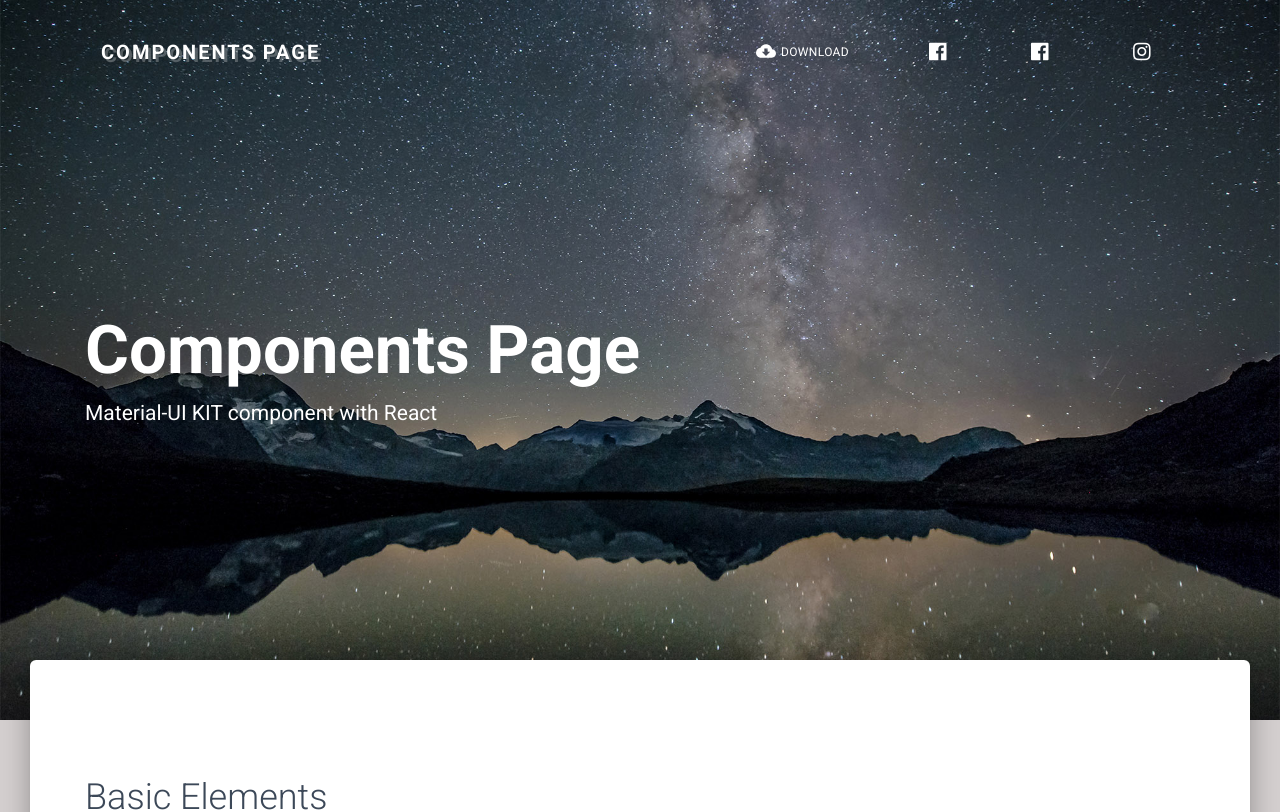
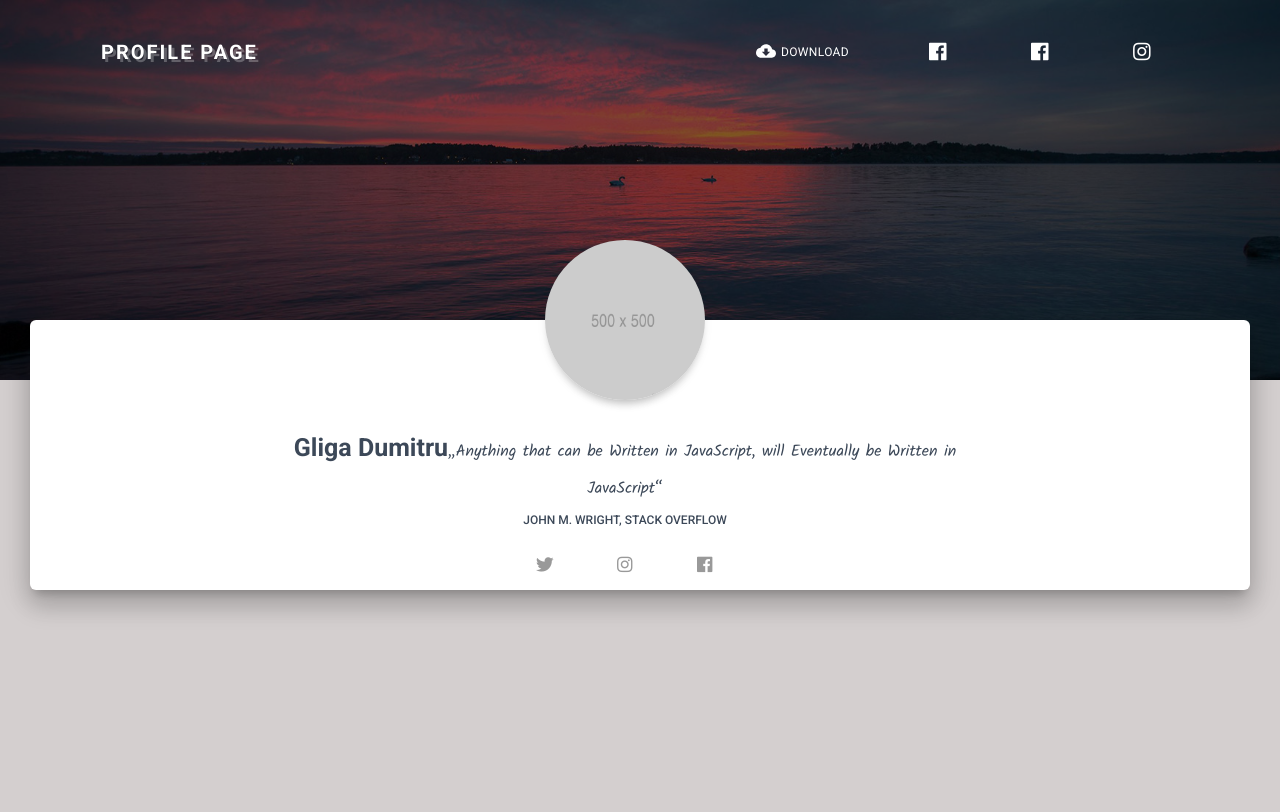
Before and after one commit to GligaDumitru/portofolio, a React (Create React App) app: page / in a window 1280 px wide. Shown: the top 812 px of the page. Built offline with nearby package versions, Linux system fonts and the light colour scheme.

Commit message:
adding profile page

```diff
--- a/public/index.html
+++ b/public/index.html
@@ -14,6 +14,16 @@
       content="Web site created using create-react-app"
     />
     <link rel="apple-touch-icon" href="%PUBLIC_URL%/logo192.png" />
+    <link rel="preconnect" href="https://fonts.gstatic.com" />
+    <link
+      href="https://fonts.googleapis.com/css2?family=Gloria+Hallelujah&display=swap"
+      rel="stylesheet"
+    />
+    <link rel="preconnect" href="https://fonts.gstatic.com" />
+    <link
+      href="https://fonts.googleapis.com/css2?family=Kalam&display=swap"
+      rel="stylesheet"
+    />
     <!--
       manifest.json provides metadata used when your web app is installed on a
       user's mobile device or desktop. See https://developers.google.com/web/fundamentals/web-app-manifest/
--- a/src/App.js
+++ b/src/App.js
@@ -10,7 +10,7 @@ const App = () => (
   <Switch>
     <Route exact path='/profile' component={ProfilePage} />
     <Route exact path='/components' component={Components} />
-    <Route path='/' component={Components} />
+    <Route path='/' component={ProfilePage} />
   </Switch>
 );
 
--- a/src/shared/Parallax/Parallax.jsx
+++ b/src/shared/Parallax/Parallax.jsx
@@ -23,10 +23,11 @@ const Parallax = ({ className, small, style, filter, image, children }) => {
     setTransform(`translate3d(0,${window.pageYOffset / 2}px,0)`);
   };
 
+  console.log(filter, small, className);
   const parallaxClasses = classNames({
     parallax: true,
-    [filter]: filter,
-    [small]: small,
+    filter: filter,
+    small: small,
     [className]: className,
   });
   return (
--- /dev/null
+++ b/src/styles/shared/images.style.scss
@@ -0,0 +1,40 @@
+.img-fluid {
+    max-width: 100%;
+    height: auto;
+}
+
+.img-rounded {
+    border-radius: 6px !important;
+}
+.img-circle {
+    border-radius: 50% !important;
+}
+.img-raised {
+    box-shadow: 0 5px 15px -8px rgba(0, 0, 0, 0.24), 0 8px 10px -5px rgba(0, 0, 0, 0.2);
+}
+.img-gallery {
+    width: 100%;
+    margin-bottom: 2.142rem;
+}
+.img-card-top {
+    width: 100%;
+    border-top-left-radius: calc(0.25rem - 1px);
+    border-top-right-radius: calc(0.25rem - 1px);
+}
+.img-card-bottom {
+    width: 100%;
+    border-bottom-left-radius: calc(0.25rem - 1px);
+    border-bottom-right-radius: calc(0.25rem - 1px);
+}
+.img-card {
+    width: 100%;
+    border-radius: calc(0.25rem - 1px);
+}
+.img-card-overlay {
+    position: absolute;
+    top: 0;
+    right: 0;
+    bottom: 0;
+    left: 0;
+    padding: 1.25rem;
+}
--- a/src/styles/shared/index.scss
+++ b/src/styles/shared/index.scss
@@ -5,3 +5,4 @@
 @import "./input.style.scss";
 @import "./parallax.style.scss";
 @import "./tooltip.style.scss";
+@import "./images.style.scss";
--- a/src/styles/utils/_variables.scss
+++ b/src/styles/utils/_variables.scss
@@ -12,6 +12,32 @@ $successColor: #4caf50;
 $infoColor: #00acc1;
 $roseColor: #e91e63;
 $grayColor: #999999;
+
+@mixin mainFn {
+    background: #ffffff;
+    position: relative;
+    z-index: 3;
+}
+
+@mixin mainRaisedFn {
+    margin: -60px 30px 0px;
+    border-radius: 6px;
+    box-shadow: 0 16px 24px 2px rgba(0, 0, 0, 0.14), 0 6px 30px 5px rgba(0, 0, 0, 0.12),
+        0 8px 10px -5px rgba(0, 0, 0, 0.2);
+}
+
+@mixin titleFn {
+    font-weight: 600;
+    display: inline-block;
+    position: relative;
+}
+
+@mixin subtitleFn {
+    font-size: 1.313rem;
+    font-weight: normal;
+    max-width: 600px;
+    margin: 0;
+}
 
 @mixin containerFluid {
     padding-left: 15px;
--- a/src/styles/views/components.style.scss
+++ b/src/styles/views/components.style.scss
@@ -9,30 +9,16 @@
         text-align: left;
     }
     .title {
-        font-size: 4.2rem;
-        font-weight: 600;
-        display: inline-block;
-        position: relative;
+        @include titleFn;
     }
     .subtitle {
-        font-size: 1.313rem;
-        font-weight: normal;
-        max-width: 600px;
-        margin: 0;
+        @include subtitleFn;
     }
     .main {
-        background: #ffffff;
-        position: relative;
-        z-index: 3;
-        padding: 20px;
-        box-sizing: border-box;
-        min-height: 1000px;
+        @include mainFn;
     }
     .main-raised {
-        margin: -60px 30px 0px;
-        border-radius: 6px;
-        box-shadow: 0 16px 24px 2px rgba(0, 0, 0, 0.14), 0 6px 30px 5px rgba(0, 0, 0, 0.12),
-            0 8px 10px -5px rgba(0, 0, 0, 0.2);
+        @include mainRaisedFn;
     }
     .link {
         text-decoration: none;
--- a/src/styles/views/index.scss
+++ b/src/styles/views/index.scss
@@ -1,2 +1,3 @@
 @import "./components.style.scss";
+@import "./profile.style.scss";
 @import "./componentsSections/index.scss";
--- /dev/null
+++ b/src/styles/views/profile.style.scss
@@ -0,0 +1,43 @@
+@import "../utils/variables";
+
+.profile-wrapper {
+    .container {
+        @include containerFn;
+    }
+    .profile {
+        text-align: center;
+        img {
+            max-width: 160px;
+            width: 100%;
+            margin: 0 auto;
+            transform: translate3d(0, -50%, 0);
+        }
+    }
+    .main {
+        @include mainFn;
+    }
+    .main-raised {
+        @include mainRaisedFn;
+    }
+    .link {
+        text-decoration: none;
+    }
+    .name {
+        margin-top: -80px;
+        quotes: "„" "“" "‚" "‘";
+        q {
+            font-family: "Kalam", cursive;
+        }
+    }
+    .textCenter {
+        text-align: center;
+    }
+    .title {
+        @include titleFn;
+        display: inline-block;
+        position: relative;
+        margin-top: 30px;
+        min-height: 32px;
+        text-decoration: none;
+    }
+}
--- a/src/views/ProfilePage/ProfilePage.jsx
+++ b/src/views/ProfilePage/ProfilePage.jsx
@@ -1,6 +1,63 @@
-import Button from '@material-ui/core/Button';
 import React from 'react';
 
-const ProfilePage = () => <Button>sad</Button>;
+import bg7 from '../../assets/img/bg2.jpg';
+import profile from '../../assets/img/faces/dan.png';
+import { default as Button } from './../../shared/Button/Button';
+import GridContainer from './../../shared/Grid/GridContainer';
+import GridItem from './../../shared/Grid/GridItem';
+import Header from './../../shared/Header/Header';
+import HeaderLinks from './../../shared/Header/HeaderLinks';
+import Parallax from './../../shared/Parallax/Parallax';
+
+const ProfilePage = () => {
+  return (
+    <>
+      <Header
+        brand='Profile Page'
+        fixed
+        color='transparent'
+        changeColorOnScroll={{ height: '200', color: 'white' }}
+        rightLinks={<HeaderLinks />}
+      />
+      <div className='profile-wrapper'>
+        <Parallax small filter image={bg7} />
+        <div className='main main-raised'>
+          <div className='container'>
+            <GridContainer justify='center'>
+              <GridItem xs={12} sm={12} md={8}>
+                <div className='profile'>
+                  <div>
+                    <img
+                      src={profile}
+                      alt='profile'
+                      className='img-raised img-circle img-fluid'
+                    />
+                  </div>
+                  <div className='name'>
+                    <h3 className='title'>Gliga Dumitru</h3>
+                    <q>
+                      Anything that can be Written in JavaScript, will
+                      Eventually be Written in JavaScript
+                    </q>
+                    <h6>John M. Wright, Stack Overflow</h6>
+                    <Button justIcon link>
+                      <i className={'fab fa-twitter'} />
+                    </Button>
+                    <Button justIcon link>
+                      <i className={'fab fa-instagram'} />
+                    </Button>
+                    <Button justIcon link>
+                      <i className={'fab fa-facebook'} />
+                    </Button>
+                  </div>
+                </div>
+              </GridItem>
+            </GridContainer>
+          </div>
+        </div>
+      </div>
+    </>
+  );
+};
 
 export default ProfilePage;
```
Also changed, not shown: src/assets/img/faces/dan.png (added).
